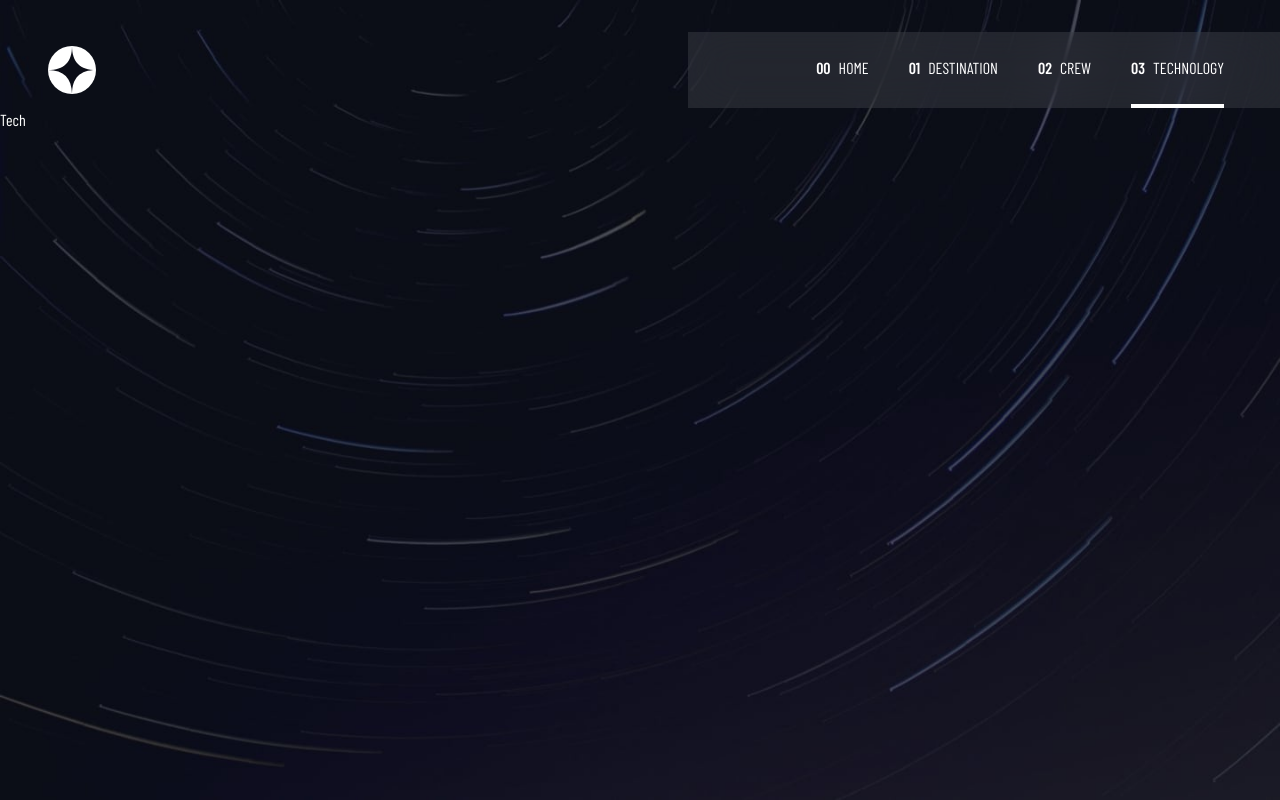
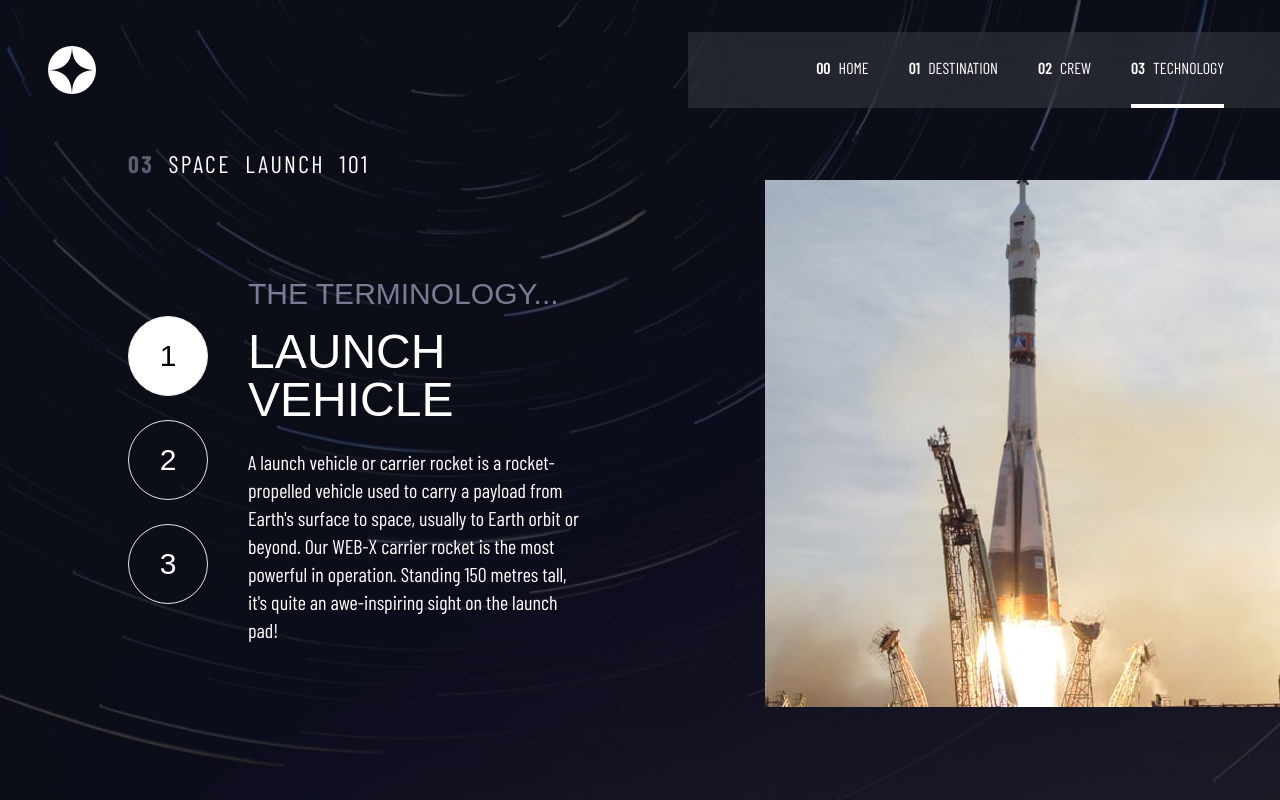
Before and after one commit to Mbungai-Francesco/Space-Tourism, a React (Vite) app: page /tech in a window 1280 px wide. Built offline with nearby package versions, Linux system fonts and the light colour scheme; a web font is replaced by a local one.

Commit message:
tech done

```diff
--- a/src/pages/tech.tsx
+++ b/src/pages/tech.tsx
@@ -1,12 +1,54 @@
-import Navbar from "../components/shared/navbar"
+import { useState } from "react";
+import Navbar from "../components/shared/navbar";
+import { data } from "../constants/data";
 
-const Tech = () =>{
-  return (
-      <div className="h-screen  bg-[url(./assets/technology/background-technology-desktop.jpg)] bg-cover">
-        <Navbar />
-          <h1>Tech</h1>
-      </div>
-  )
-}
+const Tech = () => {
+	const techs = data.technology;
+	const [techsNum, setTechsNum] = useState(0);
 
-export default Tech
+	const mainStyle = "aspect-square rounded-full border w-20 items-center flex justify-center cursor-pointer font-belle text-3xl";
+	const activeStyle = "aspect-square rounded-full border w-20 items-center flex justify-center cursor-pointer font-belle text-3xl bg-white text-black";
+
+	return (
+		<div className="h-screen  bg-[url(./assets/technology/background-technology-desktop.jpg)] bg-cover overflow-y-scroll">
+			<Navbar />
+			<div className="px-32 p-10 pr-0">
+				<p
+					className="text-2xl uppercase tracking-widest"
+					style={{ wordSpacing: "0.3em" }}
+				>
+					<span className="text-myBLue-100 font-bold opacity-40">03</span> SPACE
+					LAUNCH 101
+				</p>
+				<div className="flex justify-between">
+					<div className="flex w-2/5 h-[70vh] justify-between items-center">
+						<ul className="flex flex-col space-y-6 mr-10">
+							{techs.map((tech, index) => (
+								<li key={tech.name}>
+									<div
+										className={techsNum == index ? activeStyle : mainStyle}
+										onClick={() => setTechsNum(index)}
+									><p>{index + 1}</p></div>
+								</li>
+							))}
+						</ul>
+						<div className="justify-self-center">
+							<p className="text-3xl font-belle uppercase text-myBLue-100 opacity-55"> THE TERMINOLOGY...</p>
+							<p className="text-5xl font-belle uppercase mt-4 mb-6">
+								{techs[techsNum].name}
+							</p>
+							<p className="font-extralight text-xl">
+								{techs[techsNum].description}
+							</p>
+						</div>
+					</div>
+					<div>
+						<img src={techs[techsNum].images.portrait} alt="" />
+					</div>
+				</div>
+			</div>
+		</div>
+	);
+};
+
+export default Tech;
```
